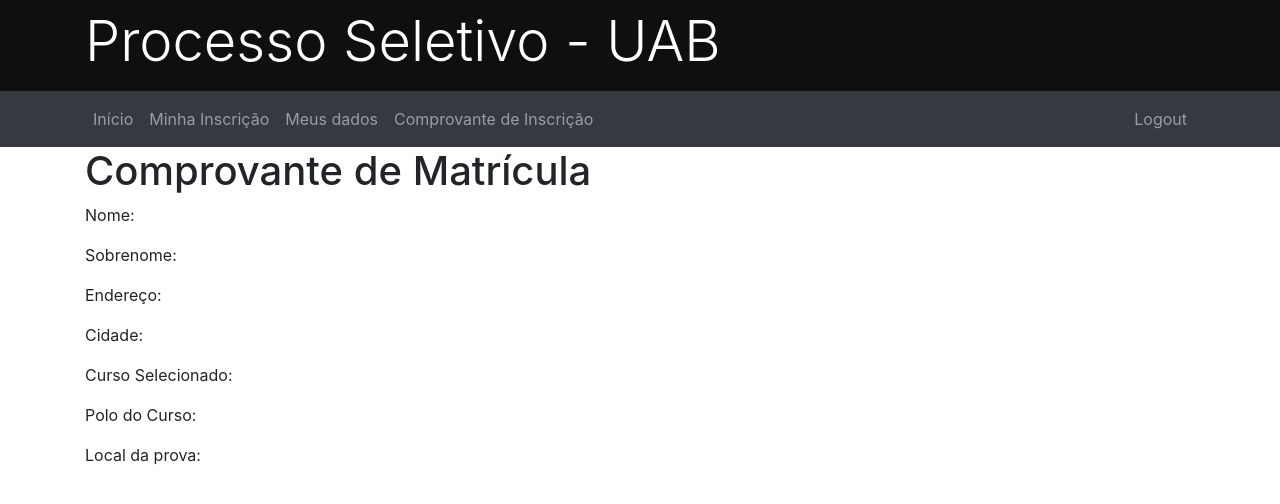
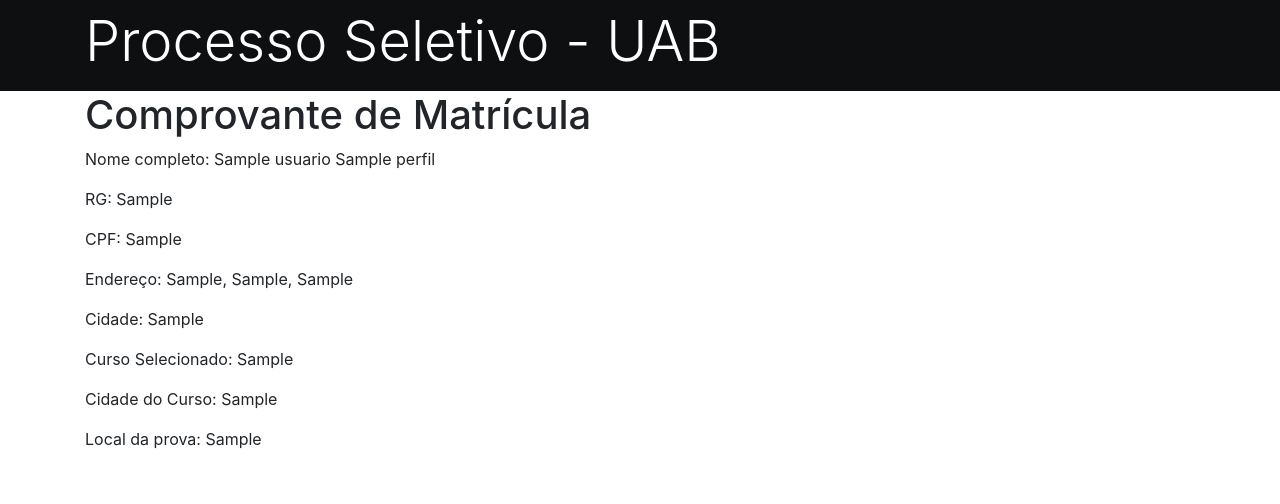
Before and after one commit to victorfarruda/processo-seletivo, a Django app: template inscricoes/templates/inscricoes/comprovante.html in a window 1280 px wide. Shown: the top 504 px of the page. Run offline with Django 3.2, Linux system fonts and the light colour scheme; a user stored in the database is signed in; tables that the repository leaves empty hold one stand-in row (values such as "Sample post"); the template is opened without the code that fills it: values that come from a table or form of the project are taken from there, most other values are stand-ins (such as "Sample title", 1, 10 or a date in 2020); some libraries are stand-ins or nearby versions.

Commit message:
comprovante de inscricao

```diff
--- a/inscricoes/templates/inscricoes/comprovante.html
+++ b/inscricoes/templates/inscricoes/comprovante.html
@@ -1,13 +1,28 @@
-{% extends 'base.html' %}
-
-
-{% block content %}
-        <h1>Comprovante de Matrícula</h1>
-        <p>Nome:</p>
-        <p>Sobrenome:</p>
-        <p>Endereço:</p>
-        <p>Cidade:</p>
-        <p>Curso Selecionado:</p>
-        <p>Polo do Curso:</p>
-        <p>Local da prova:</p>
-{% endblock %}
+<!doctype html>
+<html lang="en">
+    <head>
+        <!-- Required meta tags -->
+        <meta charset="utf-8">
+        <meta name="viewport" content="width=device-width, initial-scale=1, shrink-to-fit=no">
+        {% include 'snippets/css.html' %}
+        <title>Comprovante Inscrição - Processo Seletivo Universidade Aberta do Brasil (UAB)</title>
+    </head>
+    <body>
+        <div class="navbar" style="background-color: #0d0f10;">
+            <div class="container">
+                <h1 class="display-4" style="color: #FFF;">Processo Seletivo - UAB</h1>
+            </div>
+        </div>
+        <div class="container">
+            <h1>Comprovante de Matrícula</h1>
+            <p>Nome completo: {{ request.user.nome }} {{ request.user.perfil.sobrenome }}</p>
+            <p>RG: {{ request.user.perfil.rg }}</p>
+            <p>CPF: {{ request.user.perfil.cpf }}</p>
+            <p>Endereço: {{ request.user.endereco.rua }}{% if request.user.endereco.numero %},  {{ request.user.endereco.numero }}{% endif %}{% if request.user.endereco.numero %},  {{ request.user.endereco.bairro }}{% endif %}</p>
+            <p>Cidade:  {{ request.user.endereco.cidade }}</p>
+            <p>Curso Selecionado: {{ inscricao.curso.curso }}</p>
+            <p>Cidade do Curso: {{ inscricao.cidade_curso.cidade }}</p>
+            <p>Local da prova: {{ inscricao.local_prova.cidade }}</p>
+        </div>
+    </body>
+</html>
--- a/processo_uab/urls.py
+++ b/processo_uab/urls.py
@@ -19,7 +19,8 @@
 from .views import inicio_page
 from inscricoes.views import (
     inscricao_page,
-    minha_inscricao
+    minha_inscricao,
+    comprovante_inscricao
 )
 from contas.views import (
     login_page,
@@ -38,6 +39,7 @@
     url(r'^logout/$', logout_page, name='logout'),
     url(r'^candidato/dados/$', meus_dados, name='meus_dados'),
     url(r'^candidato/inscricao/$', minha_inscricao, name='minha_inscricao'),
+    url(r'^candidato/comprovante/$', comprovante_inscricao, name='comprovante_inscricao'),
     url(r'^inscricao/$', inscricao_page, name='inscricao'),
     url(r'^inscricao/get_cursos/(?P<id>\d+)$', get_cursos, name='cursos'),
     url(r'^inscricao/get_curso/(?P<id>\d+)$', get_curso, name='curso'),
--- a/templates/base.html
+++ b/templates/base.html
@@ -12,6 +12,7 @@
     {% url 'logout' as logout_url %}
     {% url 'meus_dados' as meus_dados_url %}
     {% url 'minha_inscricao' as minha_inscricao_url %}
+    {% url 'comprovante_inscricao' as comprovante_inscricao_url %}
     <body>
         <div class="navbar" style="background-color: #0d0f10;">
             <div class="container">
@@ -35,8 +36,8 @@
                             <li class="nav-item {% if meus_dados_url == request.path %}active{% endif %}">
                                 <a class="nav-link" href="{{ meus_dados_url }}">Meus dados</a>
                             </li>
-                            <li class="nav-item {% if inicio_url == request.path %}active{% endif %}">
-                                <a class="nav-link" href="#">Comprovante de Inscrição</a>
+                            <li class="nav-item {% if comprovante_inscricao_url == request.path %}active{% endif %}">
+                                <a class="nav-link" href="{{ comprovante_inscricao_url }}">Comprovante de Inscrição</a>
                             </li>
                         {% endif %}
                     </ul>
```
Also changed, not shown: inscricoes/views.py (+11 -1 lines).
